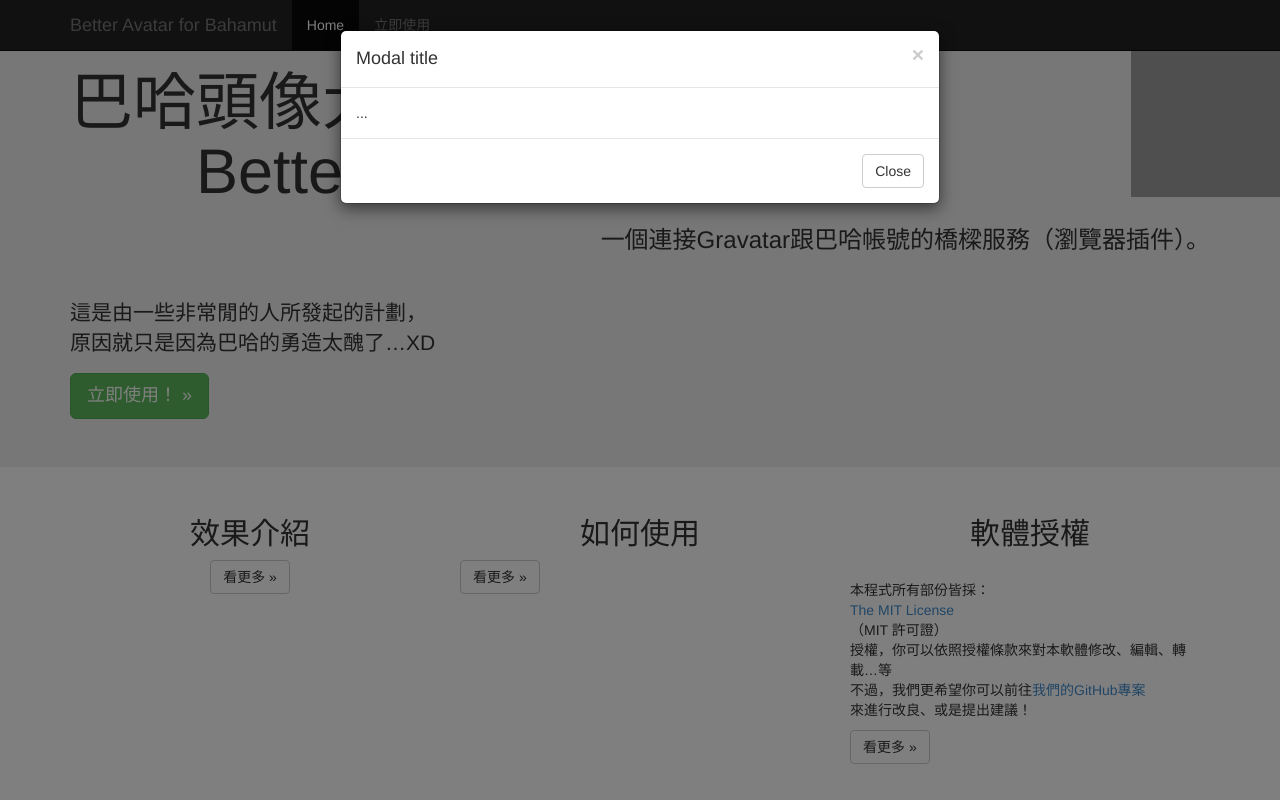
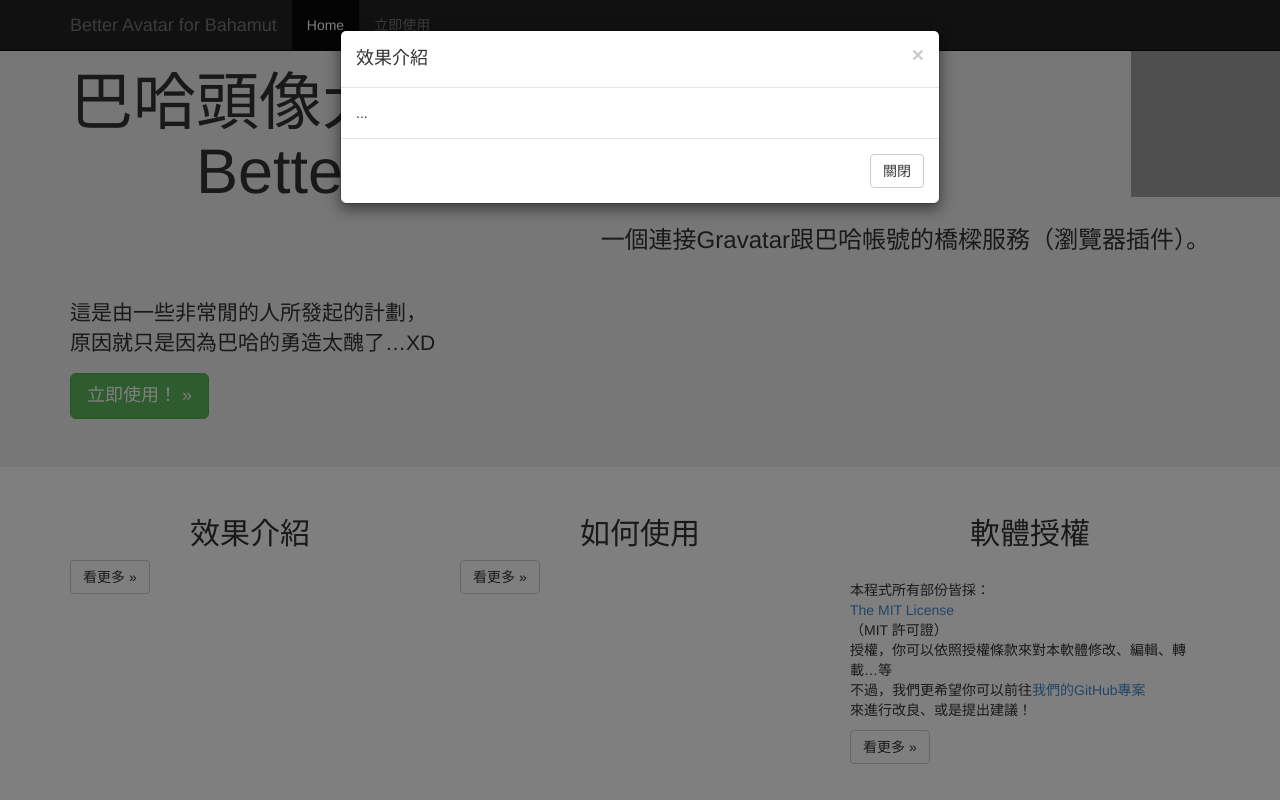
Before and after one commit to seadog007/ba4b-siteback, a PHP site: page / in a window 1280 px wide, after a click on "看更多 »". Run offline with PHP 8.4, Linux system fonts and the light colour scheme; some libraries are stand-ins or nearby versions; grey boxes are pictures that could not be loaded.

Commit message:
對index.php加入一些內容

```diff
--- a/index.php
+++ b/index.php
@@ -53,13 +53,13 @@
     <div class="modal-content">
       <div class="modal-header">
         <button type="button" class="close" data-dismiss="modal"><span aria-hidden="true">&times;</span><span class="sr-only">Close</span></button>
-        <h4 class="modal-title" id="myModalLabel">Modal title</h4>
+        <h4 class="modal-title" id="myModalLabel">效果介紹</h4>
       </div>
       <div class="modal-body">
         ...
       </div>
       <div class="modal-footer">
-        <button type="button" class="btn btn-default" data-dismiss="modal">Close</button>
+        <button type="button" class="btn btn-default" data-dismiss="modal">關閉</button>
       </div>
     </div>
   </div>
@@ -70,13 +70,13 @@
     <div class="modal-content">
       <div class="modal-header">
         <button type="button" class="close" data-dismiss="modal"><span aria-hidden="true">&times;</span><span class="sr-only">Close</span></button>
-        <h4 class="modal-title" id="myModalLabel">Modal title</h4>
+        <h4 class="modal-title" id="myModalLabel">如何使用</h4>
       </div>
       <div class="modal-body">
         ...
       </div>
       <div class="modal-footer">
-        <button type="button" class="btn btn-default" data-dismiss="modal">Close</button>
+        <button type="button" class="btn btn-default" data-dismiss="modal">關閉</button>
       </div>
     </div>
   </div>
@@ -97,7 +97,7 @@
               不過，我們更希望你可以前往<a href="https://github.com/ba4b">我們的GitHub專案</a><br>來進行改良、或是提出建議！</p>
       </div>
       <div class="modal-footer">
-        <button type="button" class="btn btn-default" data-dismiss="modal">Close</button>
+        <button type="button" class="btn btn-default" data-dismiss="modal">關閉</button>
       </div>
     </div>
   </div>
@@ -108,10 +108,10 @@
     <div class="container">
       <div class="row">
         <div class="col-md-4">
-            <center><h2>效果介紹</h2>
+            <center><h2>效果介紹</h2></center>
             <button class="btn btn-default" data-toggle="modal" data-target="#D1">
             看更多 »
-            </button></center>
+            </button>
         </div>
         <div class="col-md-4">
             <center><h2>如何使用</h2></center>
```
